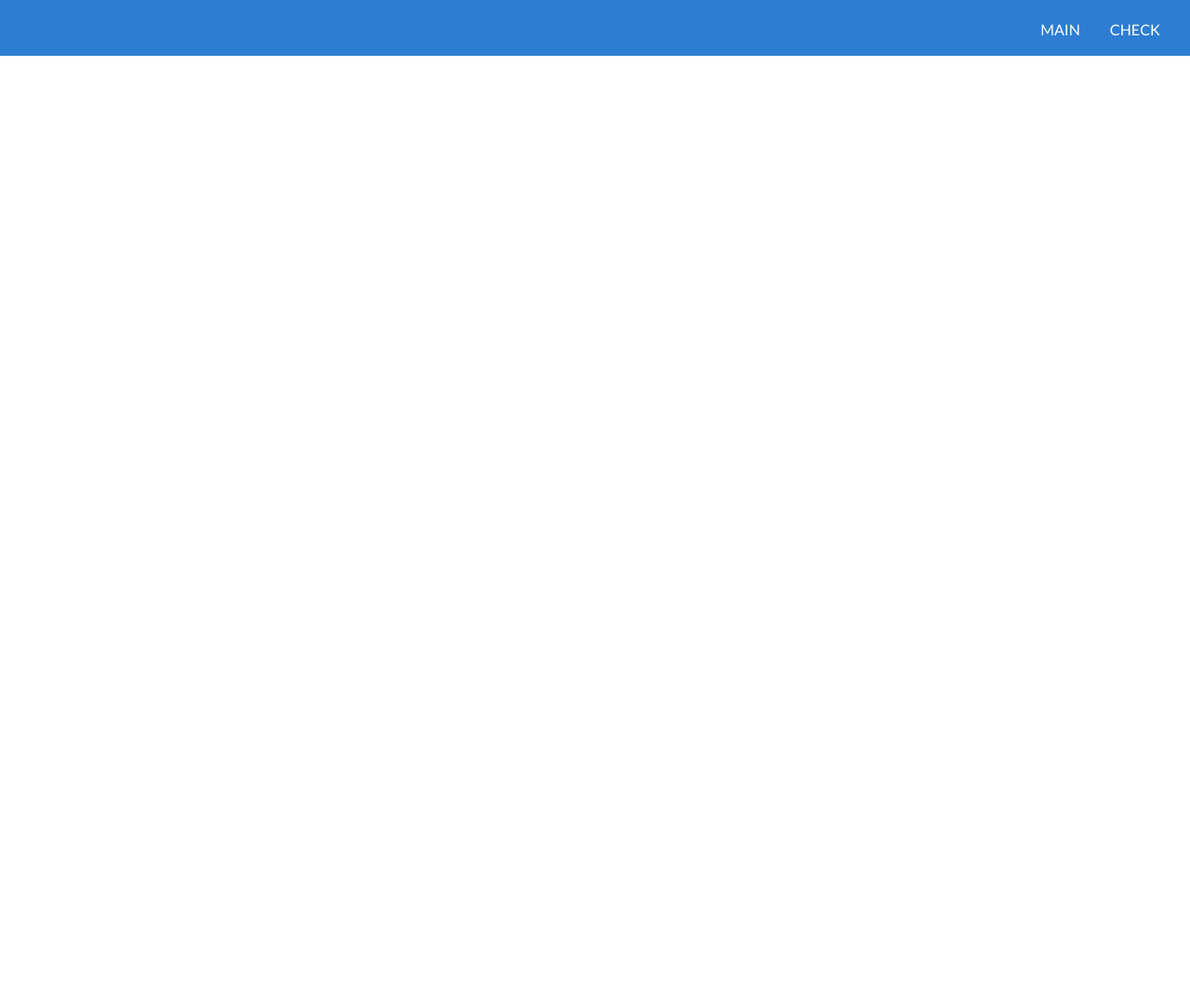
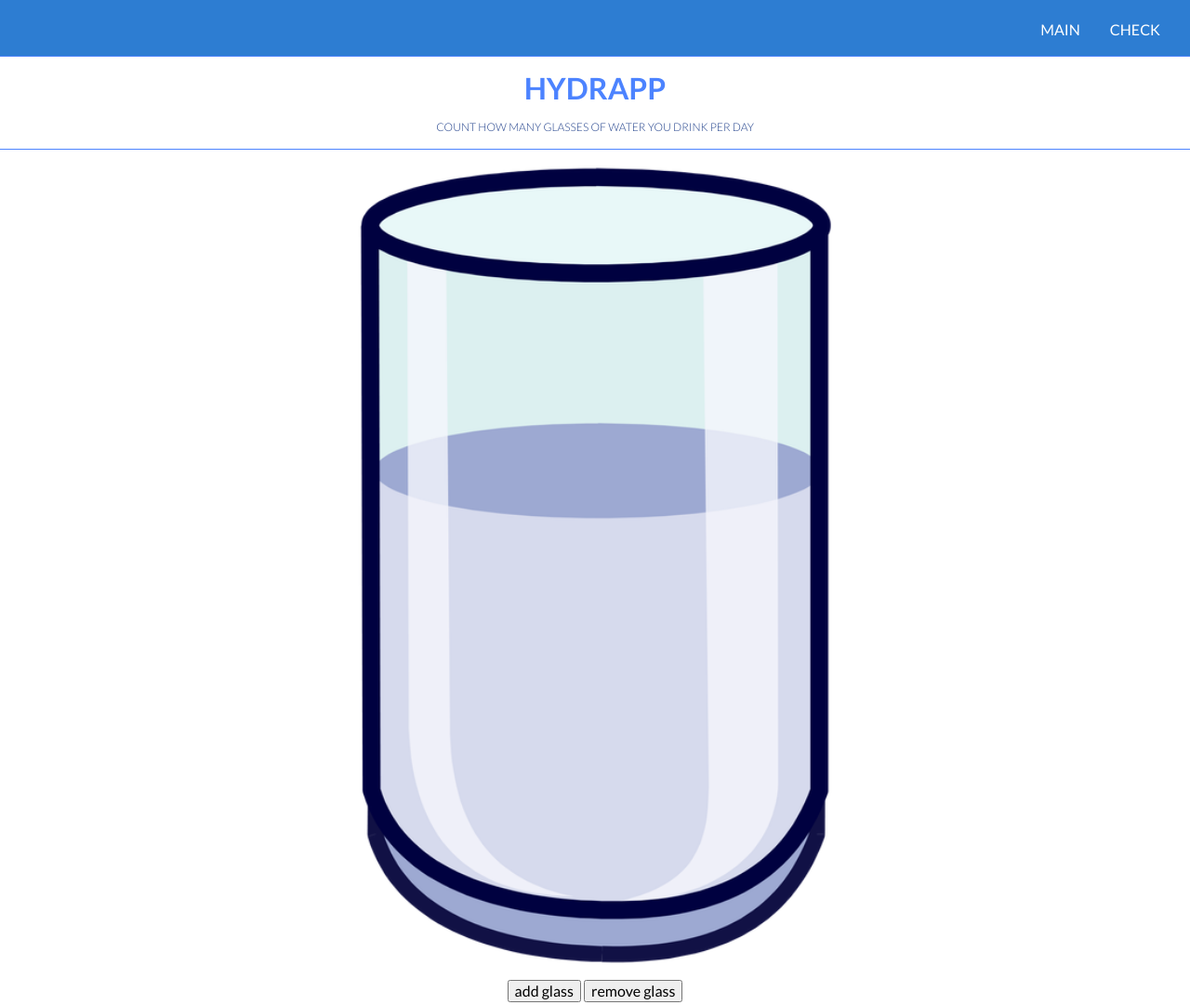
Before and after one commit to schier-jonasz/hydrapp, a website built with webpack: page src/pages/index.html in a window 1280 px wide. Shown: the whole page at 93% size. Before the commit the page ends 800 px from the top, so only its background shows below. Built offline with nearby package versions, Linux system fonts and the light colour scheme.

Commit message:
header description

```diff
--- a/src/pages/index.html
+++ b/src/pages/index.html
@@ -153,8 +153,7 @@
       media="(device-width: 320px) and (device-height: 568px) and (-webkit-device-pixel-ratio: 2) and (orientation: landscape)"
     />
   </head>
-  <body>
-    <main>
+  <body class="body">
     <nav class="navigation navigation--js">
       <a href="index.html" class="navigation__link">main</a>
       <a href="index.html" class="navigation__link">check</a>
@@ -172,7 +171,18 @@
         />
       </svg>
     </button>
-
+    <main class="main">
+      <header class="header">
+        <h1 class="header__title">hydrapp</h1>
+        <p class="header__description">Count how many glasses of water you drink per day</p>
+      </header>
+      <div class="app">
+        <img class="app__glass" src="/public/glass.png">
+        <div class="buttons">
+          <button class="buttons_button buttons__add">add glass</button>
+          <button class="buttons_button buttons__remove">remove glass</button>
+        </div>
+      </div>
     </main>
   </body>
 </html>
--- a/src/scss/main.scss
+++ b/src/scss/main.scss
@@ -1,13 +1,17 @@
 @import "~normalize.css";
 @import url('https://fonts.googleapis.com/css2?family=Lato:wght@100;300;400;700;900&display=swap');
 
-body {
+html {
+  box-sizing: border-box;
+}
+
+*, *::before, *::after {
+  box-sizing: inherit;
+}
+
+.body {
   min-height: 100vh;
   font-family: 'Lato', sans-serif;
-}
-
-.header {
-  min-height: 100px;
 }
 
 .navigation {
@@ -86,6 +90,56 @@ body {
   stroke-width: 6;
 }
 
+.main {
+  position: absolute;
+  top: 60px;
+}
+
+.header {
+
+  display: flex;
+  flex-direction: column;
+  align-items: center;
+  justify-content: center;
+  min-width: 100vw;
+  border-top: 1px solid #4C83FF;
+  border-bottom: 1px solid #4C83FF;
+
+  &__title {
+    text-transform: uppercase;
+    margin: 16px 8px;
+    color: #4C83FF;
+  }
+
+  &__description {
+    margin: 0 8px 16px;
+    font-weight: 300;
+    font-size: 0.75em;
+    text-transform: uppercase;
+    color: #20408b;
+    text-align: center;
+
+  }
+}
+
+.app {
+  min-width: 100vw;
+  display: flex;
+  flex-direction: column;
+  justify-content: center;
+  align-items: center;
+  margin: 16px 0;
+
+  &__glass {
+    width: 40%;
+  }
+}
+
+.buttons {
+  margin: 16px 0;
+
+}
+
 
 @media (min-width: 768px) {
   .hamburger {
```
Also changed, not shown: public/glass.png (added). Lines whose indentation alone changed are shown as unchanged.
